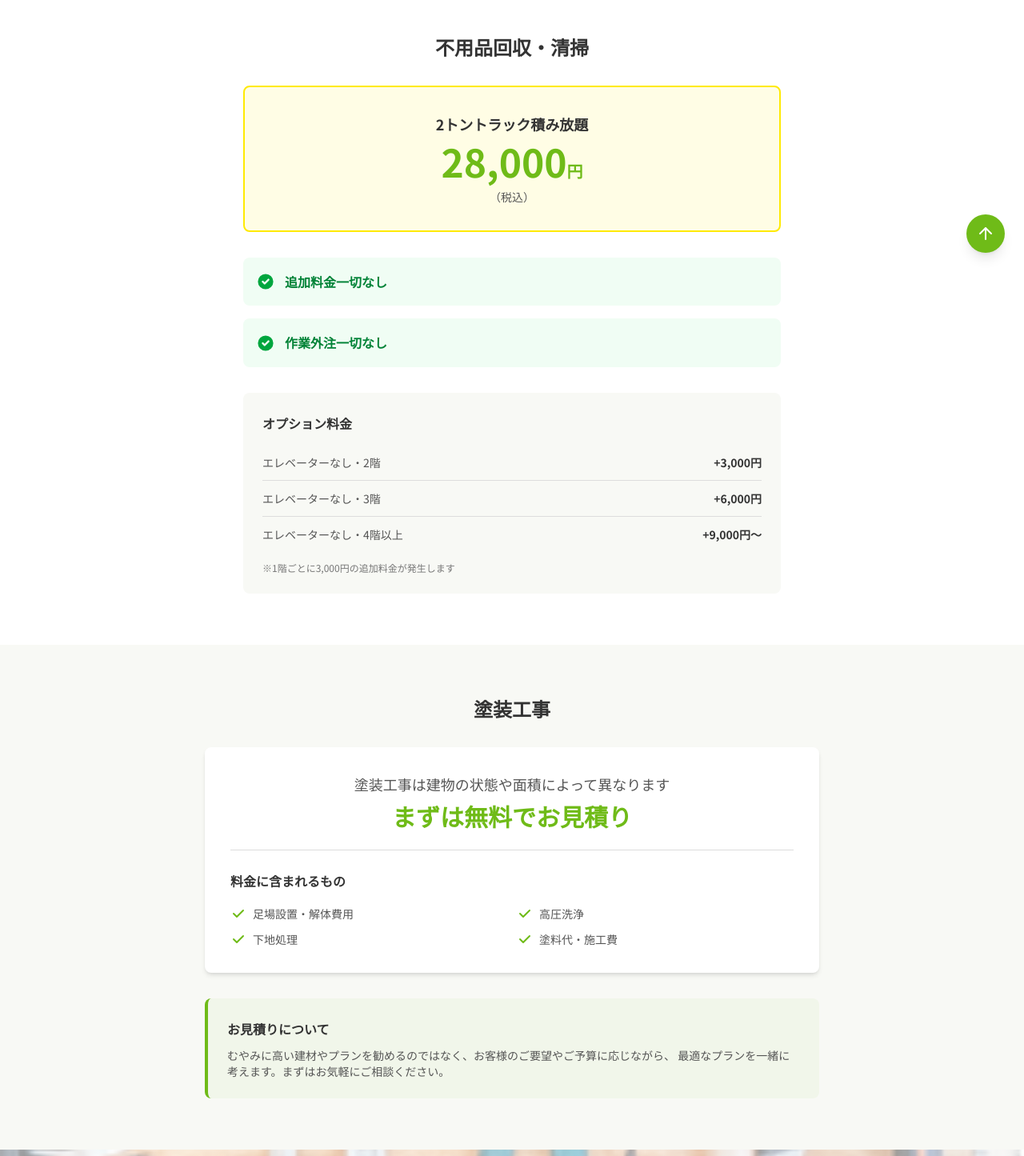
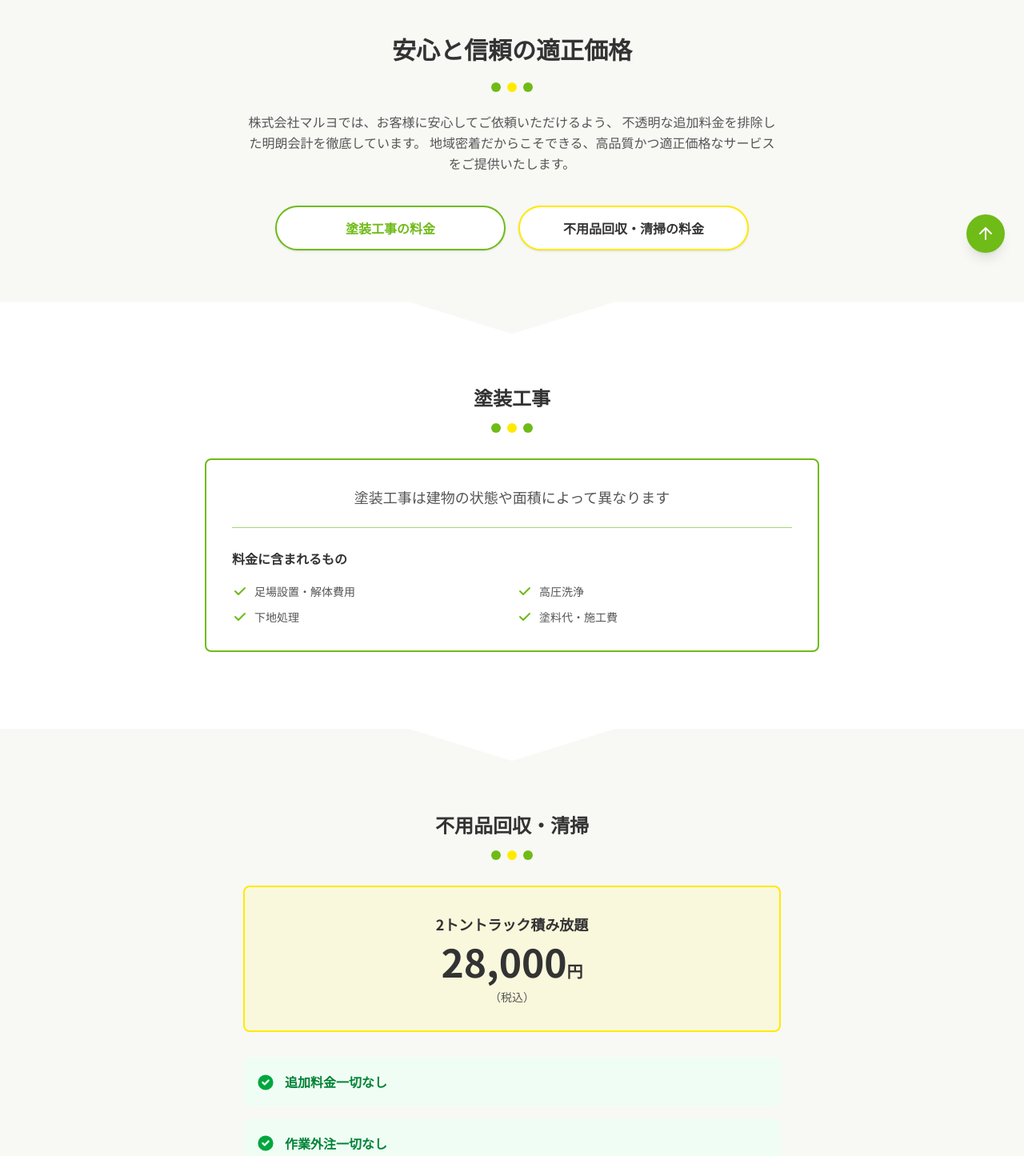
Before and after one commit to gezzzi/hp-tosou, a Next.js app: page /pricing in a window 1280 px wide. Shown: the part 460-1905 px from the top of the page at 80% size. Built offline with nearby package versions, Linux system fonts and the light colour scheme; a web font is replaced by a local one.

Commit message:
pricingページの修正

```diff
--- a/src/app/contact/page.tsx
+++ b/src/app/contact/page.tsx
@@ -126,8 +126,8 @@ export default function ContactPage() {
 
                 <div className="bg-[var(--bg-light)] rounded-lg p-8 mb-6">
                   <p className="text-base lg:text-sm text-[var(--text-light)] mb-2 text-center">お気軽にお電話ください（社長直通）</p>
-                  <a href="tel:054-552-8798" className="flex items-center justify-center gap-3 text-3xl font-bold text-[var(--primary-green)] mb-4">
-                    <svg className="w-8 h-8" fill="currentColor" viewBox="0 0 24 24">
+                  <a href="tel:054-552-8798" className="flex items-center justify-center gap-3 text-3xl font-bold text-black mb-4">
+                    <svg className="w-8 h-8 text-[var(--primary-green)]" fill="currentColor" viewBox="0 0 24 24">
                       <path d="M6.62 10.79c1.44 2.83 3.76 5.14 6.59 6.59l2.2-2.2c.27-.27.67-.36 1.02-.24 1.12.37 2.33.57 3.57.57.55 0 1 .45 1 1V20c0 .55-.45 1-1 1-9.39 0-17-7.61-17-17 0-.55.45-1 1-1h3.5c.55 0 1 .45 1 1 0 1.25.2 2.45.57 3.57.11.35.03.74-.25 1.02l-2.2 2.2z"/>
                     </svg>
                     054-552-8798
--- a/src/app/pricing/page.tsx
+++ b/src/app/pricing/page.tsx
@@ -2,6 +2,7 @@ import Header from "@/components/Header";
 import PageHeader from "@/components/PageHeader";
 import Footer from "@/components/Footer";
 import HomeCTA from "@/components/HomeCTA";
+import ChevronDivider from "@/components/ChevronDivider";
 import Link from "next/link";
 
 export const metadata = {
@@ -20,80 +21,63 @@ export default function PricingPage() {
           bgImage="/pic/hd/pricing-hd.jpg"
         />
 
-        {/* 不用品回収料金 */}
-        <section className="py-16 bg-white">
-          <div className="max-w-6xl mx-auto px-4">
-            <h2 className="text-2xl font-bold text-[var(--text-dark)] mb-8 text-center">
-              不用品回収・清掃
+        {/* 導入セクション */}
+        <section className="py-16 bg-[var(--bg-light)]">
+          <div className="max-w-4xl mx-auto px-4 text-center">
+            <h2 className="text-2xl md:text-3xl font-bold text-[var(--text-dark)] mb-6">
+              安心と信頼の適正価格
             </h2>
+            <div className="flex justify-center gap-2 mb-6">
+              <div className="w-3 h-3 rounded-full bg-[#6fbb18]"></div>
+              <div className="w-3 h-3 rounded-full bg-[#ffea03]"></div>
+              <div className="w-3 h-3 rounded-full bg-[#6fbb18]"></div>
+            </div>
+            <p className="text-[var(--text-medium)] leading-relaxed mb-10 max-w-2xl mx-auto">
+              株式会社マルヨでは、お客様に安心してご依頼いただけるよう、
+              不透明な追加料金を排除した明朗会計を徹底しています。
+              地域密着だからこそできる、高品質かつ適正価格なサービスをご提供いたします。
+            </p>
 
-            <div className="max-w-2xl mx-auto">
-              <div className="bg-[var(--accent-yellow)]/10 rounded-lg p-8 text-center mb-8 border-2 border-[var(--accent-yellow)]">
-                <p className="text-lg font-bold text-[var(--text-dark)] mb-2">2トントラック積み放題</p>
-                <p className="text-5xl font-bold text-[var(--primary-green)] mb-2">
-                  28,000<span className="text-xl">円</span>
-                </p>
-                <p className="text-sm text-[var(--text-medium)]">（税込）</p>
-              </div>
-
-              <div className="space-y-4 mb-8">
-                <div className="flex items-center gap-3 bg-green-50 rounded-lg p-4">
-                  <svg className="w-6 h-6 text-green-600 flex-shrink-0" fill="currentColor" viewBox="0 0 20 20">
-                    <path fillRule="evenodd" d="M10 18a8 8 0 100-16 8 8 0 000 16zm3.707-9.293a1 1 0 00-1.414-1.414L9 10.586 7.707 9.293a1 1 0 00-1.414 1.414l2 2a1 1 0 001.414 0l4-4z" clipRule="evenodd" />
-                  </svg>
-                  <span className="font-bold text-green-700">追加料金一切なし</span>
-                </div>
-                <div className="flex items-center gap-3 bg-green-50 rounded-lg p-4">
-                  <svg className="w-6 h-6 text-green-600 flex-shrink-0" fill="currentColor" viewBox="0 0 20 20">
-                    <path fillRule="evenodd" d="M10 18a8 8 0 100-16 8 8 0 000 16zm3.707-9.293a1 1 0 00-1.414-1.414L9 10.586 7.707 9.293a1 1 0 00-1.414 1.414l2 2a1 1 0 001.414 0l4-4z" clipRule="evenodd" />
-                  </svg>
-                  <span className="font-bold text-green-700">作業外注一切なし</span>
-                </div>
-              </div>
-
-              <div className="bg-[var(--bg-light)] rounded-lg p-6">
-                <h3 className="font-bold text-[var(--text-dark)] mb-3">オプション料金</h3>
-                <table className="w-full text-sm">
-                  <tbody>
-                    <tr className="border-b border-[var(--border-light)]">
-                      <td className="py-3 text-[var(--text-medium)]">エレベーターなし・2階</td>
-                      <td className="py-3 text-right font-bold">+3,000円</td>
-                    </tr>
-                    <tr className="border-b border-[var(--border-light)]">
-                      <td className="py-3 text-[var(--text-medium)]">エレベーターなし・3階</td>
-                      <td className="py-3 text-right font-bold">+6,000円</td>
-                    </tr>
-                    <tr>
-                      <td className="py-3 text-[var(--text-medium)]">エレベーターなし・4階以上</td>
-                      <td className="py-3 text-right font-bold">+9,000円〜</td>
-                    </tr>
-                  </tbody>
-                </table>
-                <p className="text-xs text-[var(--text-light)] mt-3">
-                  ※1階ごとに3,000円の追加料金が発生します
-                </p>
-              </div>
+            <div className="flex flex-wrap justify-center gap-4 px-4 sm:px-0">
+              <Link
+                href="#painting"
+                className="flex items-center justify-center w-[85%] sm:w-72 bg-white border-2 border-[var(--primary-green)] text-[var(--primary-green)] hover:bg-[var(--primary-green)] hover:text-white px-8 py-3 rounded-full font-bold transition-colors shadow-sm text-center"
+              >
+                塗装工事の料金
+              </Link>
+              <Link
+                href="#junk-removal"
+                className="flex items-center justify-center w-[85%] sm:w-72 bg-white border-2 border-[var(--accent-yellow)] text-[var(--text-dark)] hover:bg-[var(--accent-yellow)] px-8 py-3 rounded-full font-bold transition-colors shadow-sm text-center"
+              >
+                不用品回収・清掃の料金
+              </Link>
             </div>
           </div>
         </section>
 
+        <div className="bg-[var(--bg-light)]">
+          <ChevronDivider color="#ffffff" />
+        </div>
+
         {/* 塗装料金 */}
-        <section className="py-16 bg-[var(--bg-light)]">
+        <section id="painting" className="py-16 bg-white">
           <div className="max-w-6xl mx-auto px-4">
-            <h2 className="text-2xl font-bold text-[var(--text-dark)] mb-8 text-center">
+            <h2 className="text-2xl font-bold text-[var(--text-dark)] mb-4 text-center">
               塗装工事
             </h2>
+            <div className="flex justify-center gap-2 mb-8">
+              <div className="w-3 h-3 rounded-full bg-[#6fbb18]"></div>
+              <div className="w-3 h-3 rounded-full bg-[#ffea03]"></div>
+              <div className="w-3 h-3 rounded-full bg-[#6fbb18]"></div>
+            </div>
 
             <div className="max-w-3xl mx-auto">
-              <div className="bg-white rounded-lg p-8 shadow-md mb-8">
+              <div className="bg-white rounded-lg p-8 mb-8 border-2 border-[#6fbb18]">
                 <div className="text-center mb-6">
                   <p className="text-lg text-[var(--text-medium)] mb-2">塗装工事は建物の状態や面積によって異なります</p>
-                  <p className="text-3xl font-bold text-[var(--primary-green)]">
-                    まずは無料でお見積り
-                  </p>
                 </div>
 
-                <div className="border-t border-[var(--border-light)] pt-6">
+                <div className="border-t border-[#6fbb18]/60 pt-6">
                   <h3 className="font-bold text-[var(--text-dark)] mb-4">料金に含まれるもの</h3>
                   <ul className="grid grid-cols-1 md:grid-cols-2 gap-3 text-sm text-[var(--text-medium)]">
                     <li className="flex items-center gap-2">
@@ -123,14 +107,50 @@ export default function PricingPage() {
                   </ul>
                 </div>
               </div>
+            </div>
+          </div>
+        </section>
 
-              <div className="bg-[var(--primary-green)]/5 rounded-lg p-6 border-l-4 border-[var(--primary-green)]">
-                <h3 className="font-bold text-[var(--text-dark)] mb-2">お見積りについて</h3>
-                <p className="text-sm text-[var(--text-medium)]">
-                  むやみに高い建材やプランを勧めるのではなく、お客様のご要望やご予算に応じながら、
-                  最適なプランを一緒に考えます。まずはお気軽にご相談ください。
+        <div className="bg-white">
+          <ChevronDivider color="var(--bg-light)" />
+        </div>
+
+        {/* 不用品回収料金 */}
+        <section id="junk-removal" className="py-16 bg-[var(--bg-light)]">
+          <div className="max-w-6xl mx-auto px-4">
+            <h2 className="text-2xl font-bold text-[var(--text-dark)] mb-4 text-center">
+              不用品回収・清掃
+            </h2>
+            <div className="flex justify-center gap-2 mb-8">
+              <div className="w-3 h-3 rounded-full bg-[#6fbb18]"></div>
+              <div className="w-3 h-3 rounded-full bg-[#ffea03]"></div>
+              <div className="w-3 h-3 rounded-full bg-[#6fbb18]"></div>
+            </div>
+
+            <div className="max-w-2xl mx-auto">
+              <div className="bg-[var(--accent-yellow)]/10 rounded-lg p-8 text-center mb-8 border-2 border-[var(--accent-yellow)]">
+                <p className="text-lg font-bold text-[var(--text-dark)] mb-2">2トントラック積み放題</p>
+                <p className="text-5xl font-bold text-[var(--text-dark)] mb-2">
+                  28,000<span className="text-xl">円</span>
                 </p>
+                <p className="text-sm text-[var(--text-medium)]">（税込）</p>
               </div>
+
+              <div className="space-y-4 mb-8">
+                <div className="flex items-center gap-3 bg-green-50 rounded-lg p-4">
+                  <svg className="w-6 h-6 text-green-600 shrink-0" fill="currentColor" viewBox="0 0 20 20">
+                    <path fillRule="evenodd" d="M10 18a8 8 0 100-16 8 8 0 000 16zm3.707-9.293a1 1 0 00-1.414-1.414L9 10.586 7.707 9.293a1 1 0 00-1.414 1.414l2 2a1 1 0 001.414 0l4-4z" clipRule="evenodd" />
+                  </svg>
+                  <span className="font-bold text-green-700">追加料金一切なし</span>
+                </div>
+                <div className="flex items-center gap-3 bg-green-50 rounded-lg p-4">
+                  <svg className="w-6 h-6 text-green-600 shrink-0" fill="currentColor" viewBox="0 0 20 20">
+                    <path fillRule="evenodd" d="M10 18a8 8 0 100-16 8 8 0 000 16zm3.707-9.293a1 1 0 00-1.414-1.414L9 10.586 7.707 9.293a1 1 0 00-1.414 1.414l2 2a1 1 0 001.414 0l4-4z" clipRule="evenodd" />
+                  </svg>
+                  <span className="font-bold text-green-700">作業外注一切なし</span>
+                </div>
+              </div>
+
             </div>
           </div>
         </section>
```
